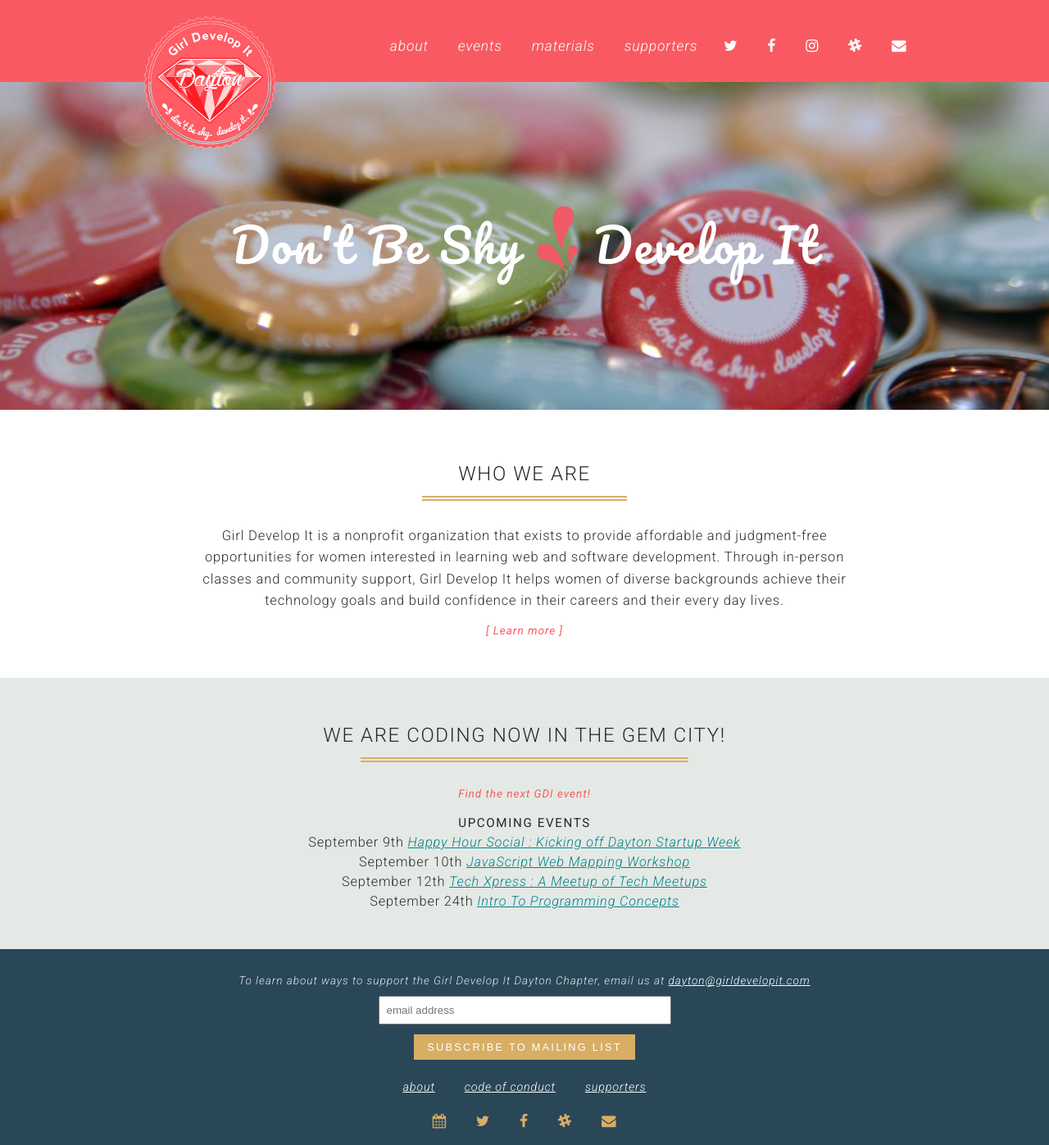
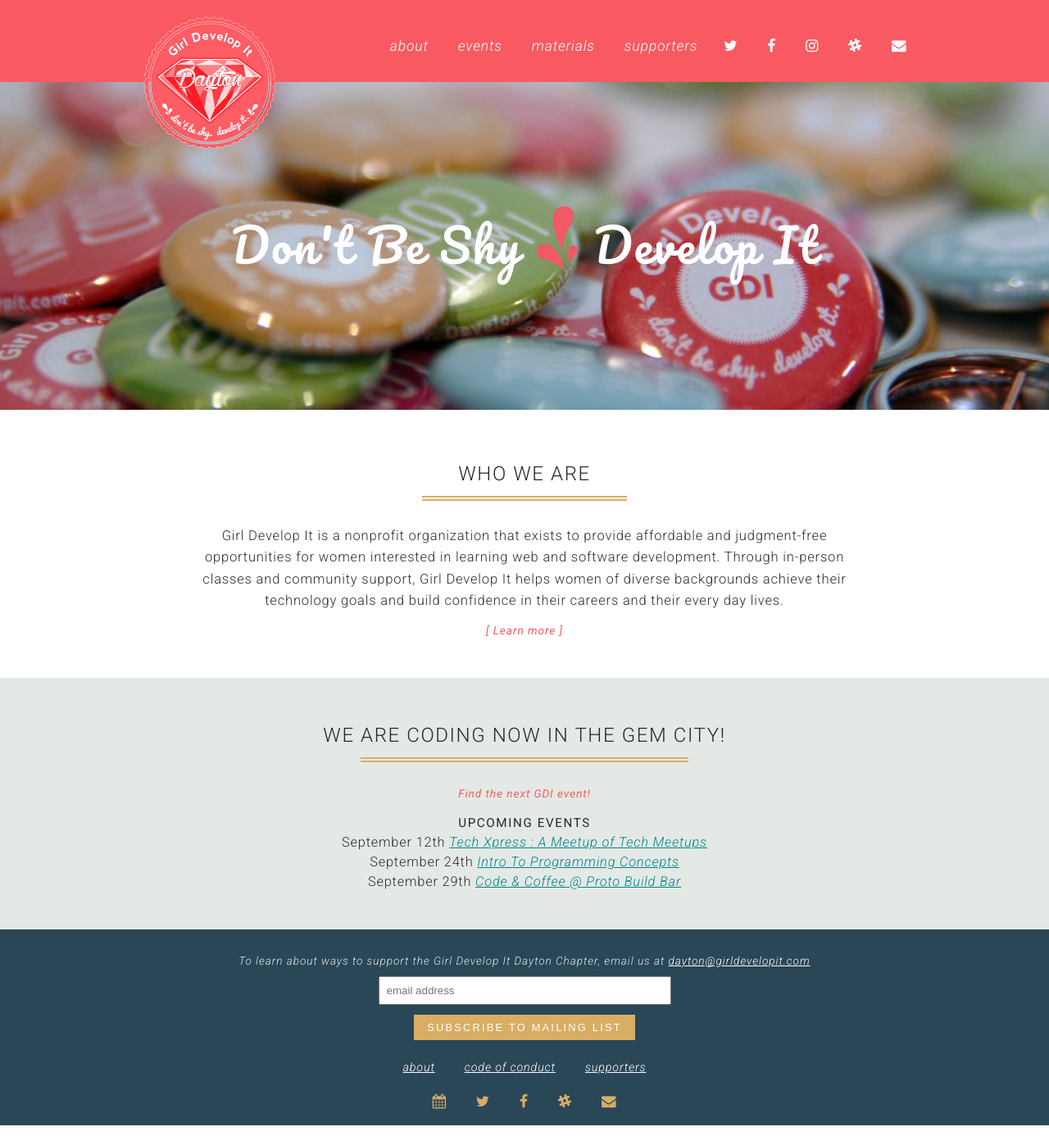
Before and after one commit to dytcodetogether/gdidayton, a Jekyll site: the page built from index.html, in a window 1280 px wide. Shown: the whole page at 82% size. Built offline with Jekyll 4.4.1, drawn with Linux system fonts in a browser that asks for light colours; nearby versions of some CDN libraries; after the commit the page ends 1373 px from its top, so only the background shows below that.

Commit message:
Updating Events
Removed happy hour and mapping workshop, added code & coffee.

```diff
--- a/index.html
+++ b/index.html
@@ -32,18 +32,14 @@
       </div>
       <div class="container" style="padding:1em">
         <h3>Upcoming events</h3>
-
-          <p>
-            September 9th <a href="http://www.meetup.com/Girl-Develop-It-Dayton/events/233442385/">Happy Hour Social : Kicking off Dayton Startup Week</a>
-          </p>
-          <p>
-           September 10th <a href="https://www.eventbrite.com/e/web-mapping-workshop-tickets-26604276106">JavaScript Web Mapping Workshop</a>
-          </p>
           <p>
            September 12th <a href="http://www.meetup.com/Girl-Develop-It-Dayton/events/233566591/">Tech Xpress : A Meetup of Tech Meetups</a>
           </p>
           <p>
            September 24th <a href="http://www.meetup.com/Girl-Develop-It-Dayton/events/233763062/">Intro To Programming Concepts</a>
+          </p>
+          <p>
+           September 29th <a href="http://www.meetup.com/Girl-Develop-It-Dayton/events/233864137/">Code & Coffee @ Proto Build Bar</a>
           </p>
       </div>
 
```
